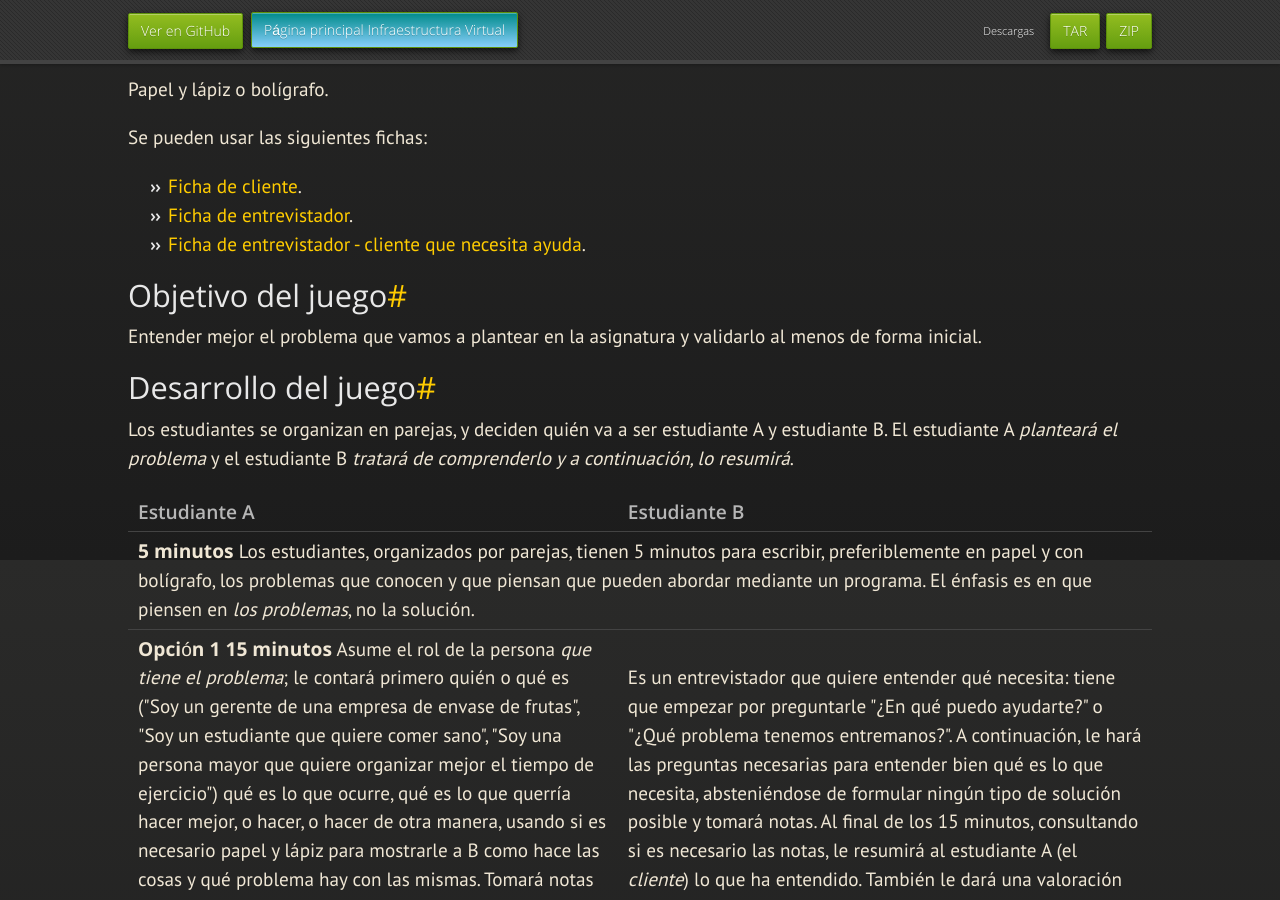
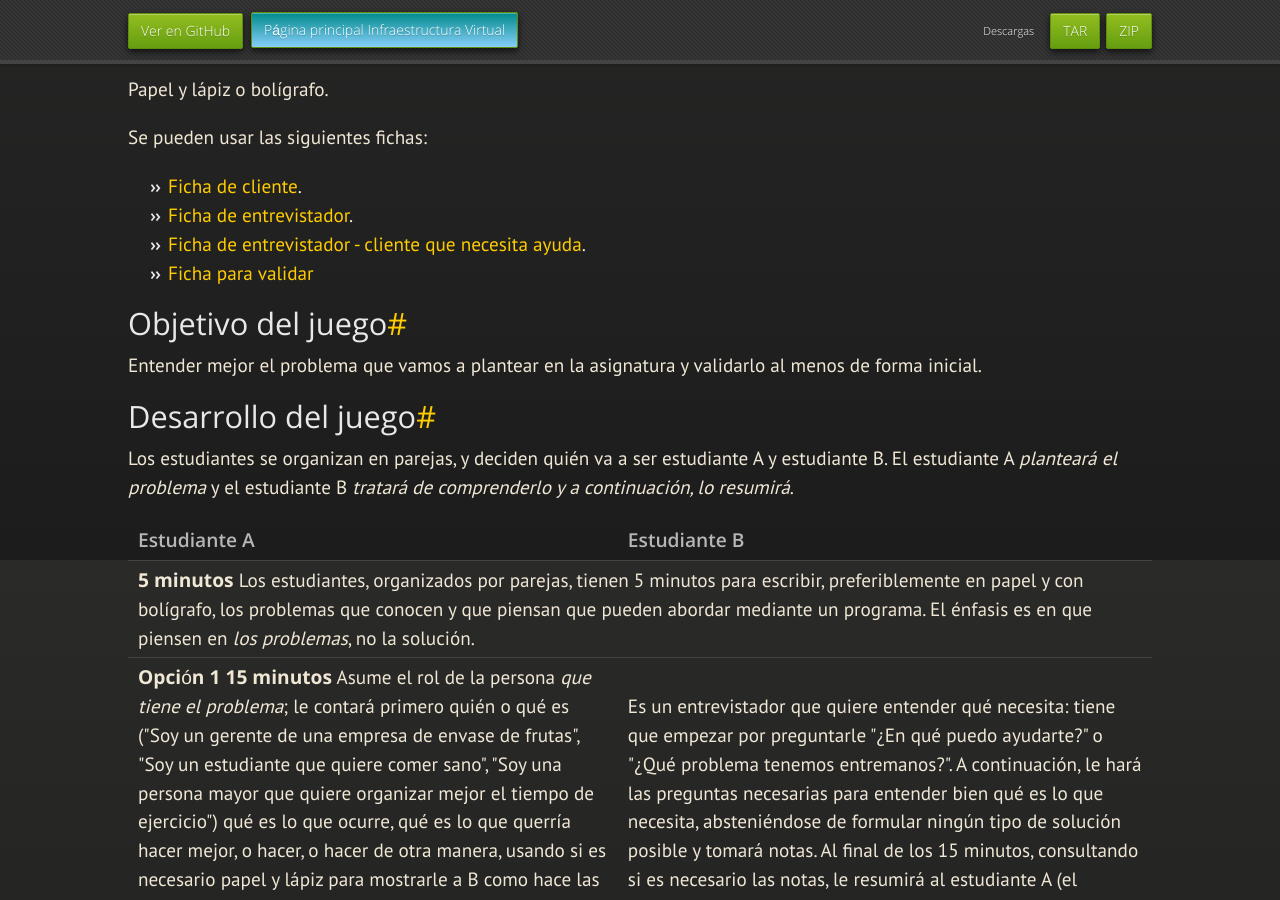
Before and after one commit to JJ/IV, a Jekyll site: the page built from documentos/actividades/juego-rol-design-thinking.md, in a window 1280 px wide and 900 px high, scrolled down 340 px. Built offline with Jekyll 4.4.1, drawn with Linux system fonts in a browser that asks for light colours; nearby versions of some CDN libraries; some web fonts are replaced; our own code applies the rules of GitHub Pages for plain Markdown files.

Commit message:
Sync documentos/actividades/juego-rol-design-thinking.md de master a gh-pages

```diff
--- a/documentos/actividades/juego-rol-design-thinking.md
+++ b/documentos/actividades/juego-rol-design-thinking.md
@@ -22,6 +22,8 @@
 * [Ficha de cliente](https://drive.google.com/file/d/1gf7CRRJLEtrZoOyGsyc6yJdzK_uGScu0/view?usp=sharing).
 * [Ficha de entrevistador](https://drive.google.com/file/d/1oKNX3oN4yhazzXXvpnvCVTBNbam5VuRH/view?usp=sharing).
 * [Ficha de entrevistador - cliente que necesita ayuda](https://drive.google.com/file/d/1Ag8wpJaVwRYvLAeOXDLpzTcH69KxV3jc/view?usp=sharing).
+* [Ficha para
+  validar](https://drive.google.com/file/d/1uDEoPwotbd8TD7lXn5zSmRA6KXlWORt1/view?usp=sharing)
 
 ## Objetivo del juego
 
```
